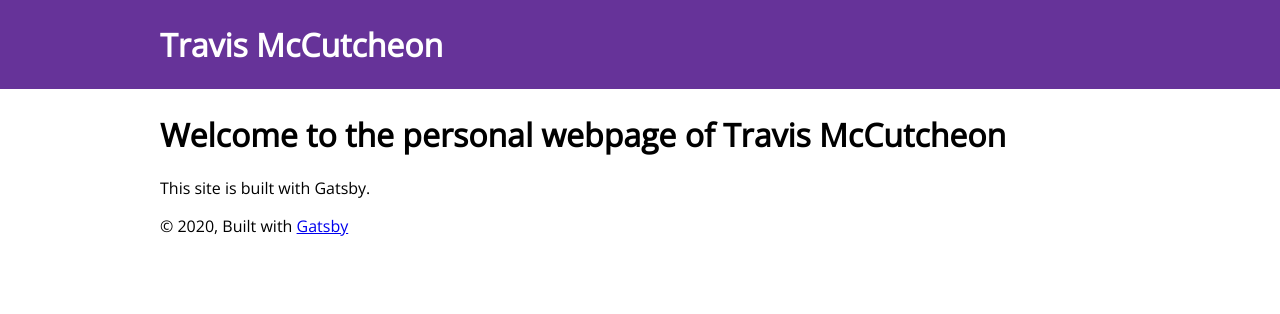
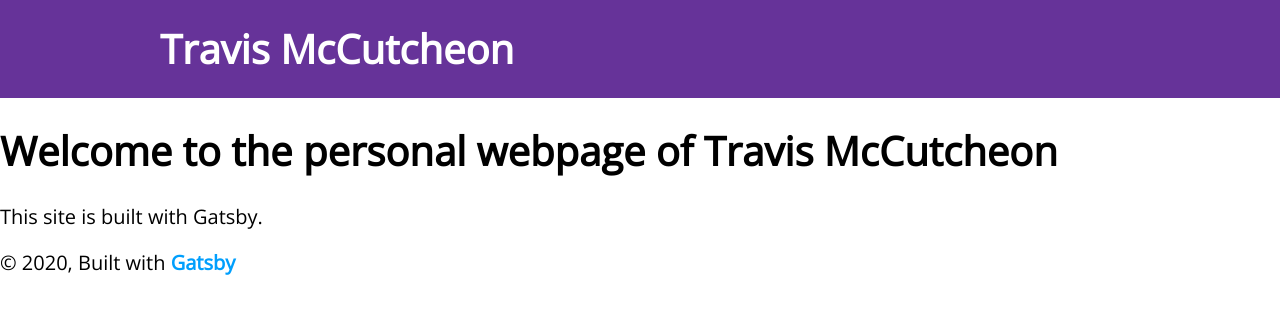
Before and after one commit to earth2travis/travis-mccutcheon, a Gatsby site: page / in a window 1280 px wide. Built offline with nearby package versions, Linux system fonts and the light colour scheme; Gatsby itself is replaced by a stand-in of ours.

Commit message:
Update styles

```diff
--- a/src/components/layout.css
+++ b/src/components/layout.css
@@ -3,4 +3,12 @@
 body {
   font-family: "Open Sans", sans-serif;
   margin: 0;
+  font-size: 20px;
+  line-height: 1.3;
 }
+
+a {
+  color: #009ffd;
+  text-decoration: none;
+  font-weight: 600;
+}
--- a/src/components/layout.js
+++ b/src/components/layout.js
@@ -26,13 +26,7 @@ const Layout = ({ children }) => {
   return (
     <>
       <Header siteTitle={data.site.siteMetadata.title} />
-      <div
-        style={{
-          margin: `0 auto`,
-          maxWidth: 960,
-          padding: `0 1.0875rem 1.45rem`,
-        }}
-      >
+      <div>
         <main>{children}</main>
         <footer>
           © {new Date().getFullYear()}, Built with
```
Also changed, not shown: README.md.
